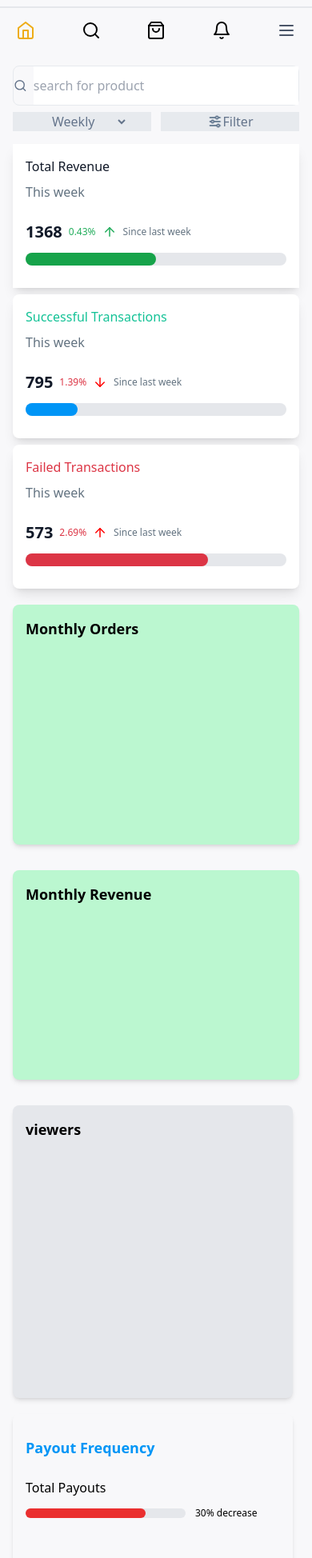
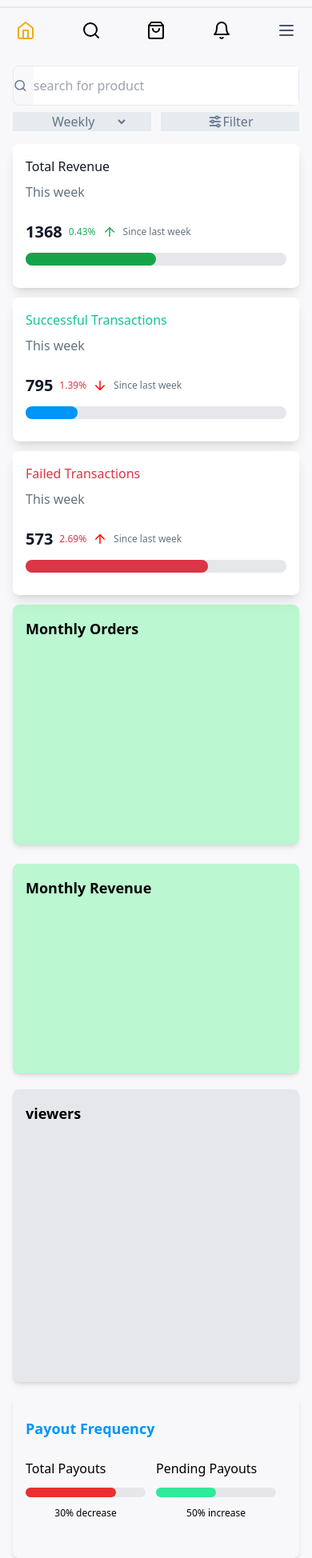
Before and after one commit to dennohnikhs/muusta-shop-insights-page, an Angular app: page / in a window 390 px wide. Shown: the top 1948 px of the page at 80% size. Built offline with nearby package versions, Linux system fonts and the light colour scheme.

Commit message:
updated the design responsiveness

```diff
--- a/src/app/app.component.html
+++ b/src/app/app.component.html
@@ -5,7 +5,7 @@
     <app-sidebar-filters></app-sidebar-filters>
   </div>
   <div class=" w-full px-4 lg:px-8">
-   <div class="grid  grid-cols-1 lg:grid-cols-3 gap-2 pt-[1rem]">
+   <div class="grid  grid-cols-1 lg:grid-cols-3 lg:gap-5 pt-[1rem]">
     <div class="col-span-2">
     <app-shop-insights-cards-section></app-shop-insights-cards-section>
 
--- a/src/app/shop-insights-cards-section/shop-insights-cards-section.component.html
+++ b/src/app/shop-insights-cards-section/shop-insights-cards-section.component.html
@@ -1,3 +1,6 @@
+
+<!-- shop insights filter mobile -->
+
 <div class="lg:hidden flex-col ">
   <div
     class="border border-[#E7EAEE] rounded-lg  flex flex-row gap-2 items-center"
@@ -49,10 +52,12 @@
   </div>
 </div>
 
-    <div class=" lg:flex justify-between items-center gap-1 lg:mx-3 ">
-      <div class="shadow-lg p-[1rem] mt-2 bg-white w-full lg:h-full">
+<!-- shop insights cards section  -->
+ <!-- cards -->
+    <div class=" flex lg:justify-between flex-col gap-1 lg:mx-3 ">
+      <div class="shadow-lg p-[1rem] mt-2 bg-white w-full lg:h-full rounded-lg">
         <h1
-          class="text-[#111928] text-md lg:text-xl font-medium whitespace-nowrap"
+          class="text-[#111928] text-md lg:text-xl font-medium "
         >
           Total Revenue
         </h1>
@@ -99,7 +104,7 @@
       </div>
       <div class="shadow-lg p-[1rem] mt-2 bg-white w-full lg:h-full rounded-lg">
         <h1
-          class="text-[#13C296] text-md lg:text-xl font-medium whitespace-nowrap"
+          class="text-[#13C296] text-md lg:text-xl font-medium "
         >
           Successful Transactions
         </h1>
@@ -148,7 +153,7 @@
       </div>
       <div class="shadow-lg p-[1rem] mt-2 bg-white w-full lg:h-full rounded-lg">
         <h1
-          class="text-[#DC3545] text-md lg:text-xl font-medium whitespace-nowrap"
+          class="text-[#DC3545] text-md lg:text-xl font-medium "
         >
           Failed Transactions
         </h1>
@@ -200,7 +205,7 @@
 
   <!-- monthly orders line chart -->
 
- <div class="py-5">
+ <div class="py-3">
   <div class="col-span-2  lg:mx-3 bg-green-200 h-[300px] p-[1rem] rounded-lg shadow-md">
     <h1 class="text-lg text-black font-semibold ">Monthly Orders</h1>
     <!-- line chart here -->
--- a/src/app/shop-insights-search-section/shop-insights-search-section.component.html
+++ b/src/app/shop-insights-search-section/shop-insights-search-section.component.html
@@ -1,3 +1,5 @@
+<!-- filter section mobile view -->
+
 <div class="flex flex-col hidden lg:block ">
     <div
       class="border border-[#E7EAEE] rounded-lg px-3 flex flex-row gap-2 lg:mt-2 items-center"
@@ -51,8 +53,8 @@
 
   <!-- viewers section -->
 
-  <div class="py-3">
-    <div class="h-[366px] bg-gray-200 p-[1rem] rounded-lg shadow-md" >
+  <div class="py-2">
+    <div class="h-[366px] bg-gray-200  p-[1rem] rounded-lg shadow-md" >
         <!-- bar chart here
          -->
          <h1 class="text-lg text-black font-semibold ">viewers</h1>
@@ -103,9 +105,10 @@
   <!-- start of payouts frequency section -->
 
   <div class="py-2">
-    <div class="shadow-lg p-[1rem] rounded-lg h-[316px] shadow-md ">
+    <div class="shadow-lg p-[1rem] rounded-lg lg:h-[316px] shadow-md overflow-hidden text-ellipsis">
         <h1 class="text-lg font-semibold text-[#0095F6] py-3">Payout Frequency</h1>
 
+        <div class="grid grid-cols-2 lg:grid-cols-1">
           <div class="flex flex-row items-center gap-3 pb-[2rem]">
             <div
               class="h-[50px] w-[50px] bg-[#FBD5D5] rounded-lg hidden lg:block"
@@ -113,18 +116,18 @@
 
             <div class="whitespace-nowrap font-medium text-md ">
               <h1 class="py-3">Total Payouts</h1>
-            <div class="flex flex-row items-center gap-3">
+              <div class="flex lg:flex-row flex-col items-center gap-3">
                 <span
                   role="progressbar"
                   aria-labelledby="ProgressLabel"
-                class="block rounded-full bg-gray-200 w-[200px]"
+                  class="block rounded-full bg-gray-200 lg:w-[200px] w-[150px]"
                 >
                   <span
                     class="block h-3 rounded-full bg-[#EA2F2F]"
                     style="width: 75%"
                   ></span>
                 </span>
-            <div class="text-xs whitespace-nowrap">30% decrease</div>
+              <div class="text-xs whitespace-nowrap overflow-hidden">30% decrease</div>
               </div>
             </div>
           </div>
@@ -135,20 +138,21 @@
 
             <div class="whitespace-nowrap font-medium text-md ">
               <h1 class="py-3">Pending Payouts</h1>
-            <div class="flex flex-row items-center gap-3">
+              <div class="flex lg:flex-row flex-col items-center gap-3">
                 <span
                   role="progressbar"
                   aria-labelledby="ProgressLabel"
-                class="block rounded-full bg-gray-200 w-[200px]"
+                  class="block rounded-full bg-gray-200 lg:w-[200px] w-[150px]"
                 >
                   <span
                     class="block h-3 rounded-full bg-[#2FEA9B]"
                     style="width: 50%"
                   ></span>
                 </span>
-            <div class="text-xs whitespace-nowrap">50% increase</div>
+              <div class="text-xs whitespace-nowrap overflow-hidden">50% increase</div>
               </div>
             </div>
           </div>
         </div>
       </div>
+  </div>
```
Lines whose indentation alone changed are shown as unchanged.
